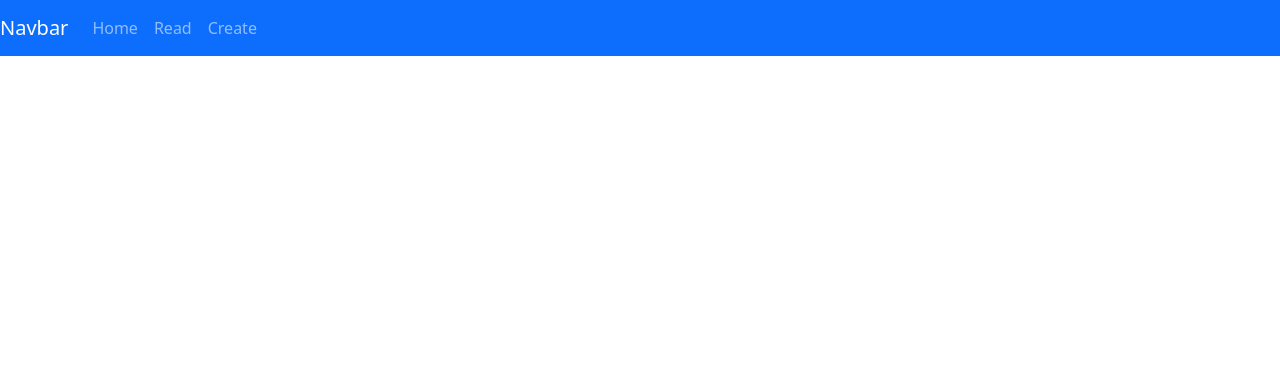
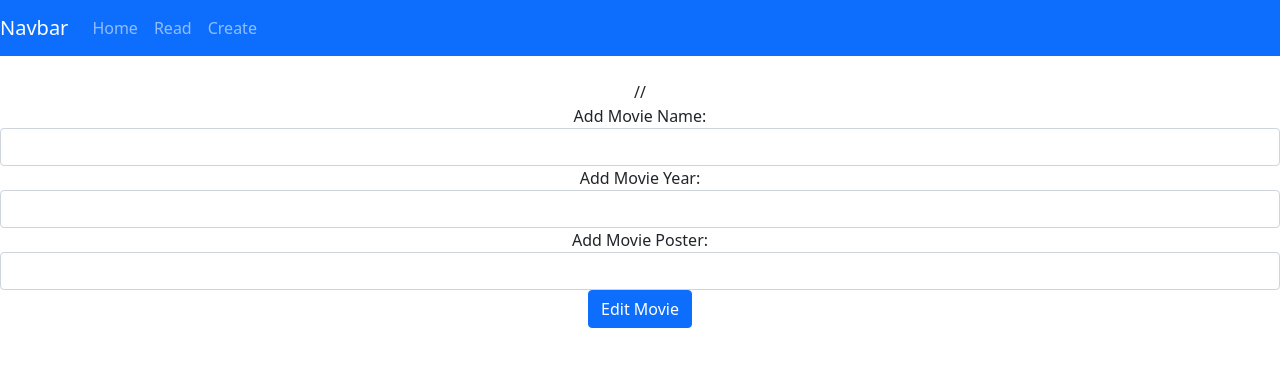
Before and after one commit to DylanCleary2000/DataRep-LocalHost4000App, a React (Create React App) app: page /edit/1 in a window 1280 px wide. Shown: the top 366 px of the page. Built offline with nearby package versions, Linux system fonts and the light colour scheme; no server answers.

Commit message:
Lab Complete

```diff
--- a/src/App.js
+++ b/src/App.js
@@ -6,10 +6,10 @@
 import { Content } from './components/content';
 import 'bootstrap/dist/css/bootstrap.min.css';
 import { Navbar, Nav } from 'react-bootstrap';
-
 import { BrowserRouter as Router, Switch, Route } from 'react-router-dom';
 import { Create } from './components/create';
 import { Read } from './components/read';
+import { Edit } from './components/edit';
 
 
 class App extends Component {
@@ -32,7 +32,8 @@
           <Switch>
             <Route path='/' component={Content} exact />
             <Route path='/create' component={Create} exact />
-            <Route path='/read' component={Read} exact/>
+            <Route path='/read' component={Read} exact />
+            <Route path='/edit/:id' component = {Edit} exact/>
           </Switch>
 
         </div>
--- /dev/null
+++ b/src/components/edit.js
@@ -0,0 +1,135 @@
+import React, { Component } from 'react';
+import axios from 'axios';
+
+
+
+export class Edit extends Component {
+
+    constructor() {
+        super();
+        this.handleSubmit = this.handleSubmit.bind(this);
+        this.onChangeMovieName = this.onChangeMovieName.bind(this);
+        this.onChangeMovieYear = this.onChangeMovieYear.bind(this);
+        this.onChangeMoviePoster = this.onChangeMoviePoster.bind(this);
+
+        this.state = {
+            Title: '',
+            Year: '',
+            Poster: ''
+        }
+    }
+
+    componentDidMount(){
+        console.log(this.props.match.params.id);
+
+        axios.get('http://localhost:4000/api/movies/'+this.props.match.params.id)
+            .then(response => {
+                this.setState({
+                   _id:response.data._id,
+                   Title:response.data.title,
+                   Year:response.data.year,
+                   Poster:response.data.poster
+                })
+            })
+            .catch((error) => {
+                console.log(error);
+            });
+    }
+
+
+    handleSubmit(event) {
+
+    }
+
+
+    onChangeMovieName(event) {
+        this.setState({
+            Title: event.target.value
+        })
+    }
+
+    onChangeMovieYear(event) {
+        this.setState({
+            Year: event.target.value
+        })
+    }
+
+    onChangeMoviePoster(event) {
+        this.setState({
+            Poster: event.target.value
+        })
+    }
+
+    //Now posts data to server as well as natively in the application.
+    // Outputs to the browser
+    handleSubmit(event) {
+        event.preventDefault();
+        alert('Movie Name: ' + this.state.Title +
+            ' Movie Year: ' + this.state.Year +
+            ' Movie Poster ' + this.state.Poster);
+
+        const newMovie = {
+            title: this.state.Title,
+            year: this.state.Year,
+            poster: this.state.Poster,
+            _id: this.state._id
+        }//Axios again for handling HTTP
+
+        axios.put('http://localhost:4000/api/movies/'+this.state._id, newMovie)
+        .then(res =>{
+            console.log(res.data)
+        })
+        .catch();
+
+        // axios.post('http://localhost:4000/api/movies', newMovie)
+        //     .then((res) => {
+        //         console.log(res);
+        //     })
+        //     .catch((err) => {
+        //         console.log(err);
+        //     });
+
+
+    }
+
+    //After values have been entered into the input boxes,triggers onChange and passed values to their associated methods.
+    render() {
+        return (
+            <div>//
+                {/* Input boxes for Title/Year/Poster */}
+                <form onSubmit={this.handleSubmit}>
+                    <div className="form-group">
+                        <label>Add Movie Name:</label>
+                        <input type="text"
+                            className="form-control"
+                            value={this.state.Title} onChange={this.onChangeMovieName}></input>
+
+                    </div>
+
+                    <div className="form-group">
+                        <label>Add Movie Year:</label>
+                        <input type="text"
+                            className="form-control"
+                            value={this.state.Year} onChange={this.onChangeMovieYear}></input>
+
+                    </div>
+
+                    <div className="form-group">
+                        <label>Add Movie Poster:</label>
+                        <input type="text"
+                            className="form-control"
+                            value={this.state.Poster} onChange={this.onChangeMoviePoster}></input>
+
+                    </div>
+
+                    <div>
+                        <input type="submit"
+                            value="Edit Movie"
+                            className="btn btn-primary"></input>
+                    </div>
+
+                </form>
+            </div>
+        );
+    }
+}
--- a/src/components/movieitem.js
+++ b/src/components/movieitem.js
@@ -1,5 +1,6 @@
 import React from 'react';
 import Card from 'react-bootstrap/Card';
+import { Link } from 'react-router-dom';
 
 export class MovieItem extends React.Component {
     render() {
@@ -16,12 +17,8 @@
                             </footer>
                         </blockquote>
                     </Card.Body>
+                   <Link to={"/edit/"+ this.props.movie._id} className="btn btn-primary">Edit</Link>
                 </Card>
-
-
-
-
-
 
             </div>
         );
```
Also changed, not shown: 1 other file (tests, documents, lock files or other folders).
